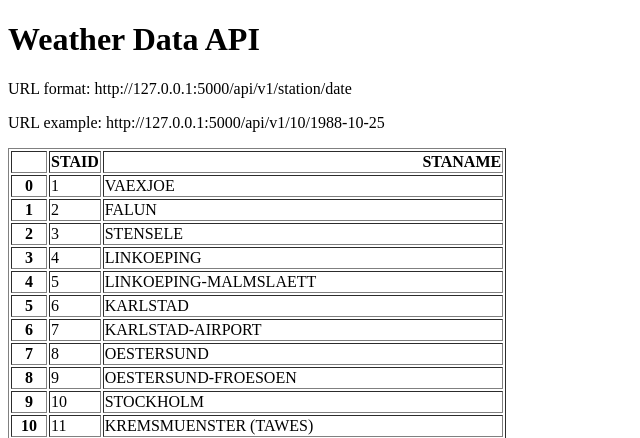
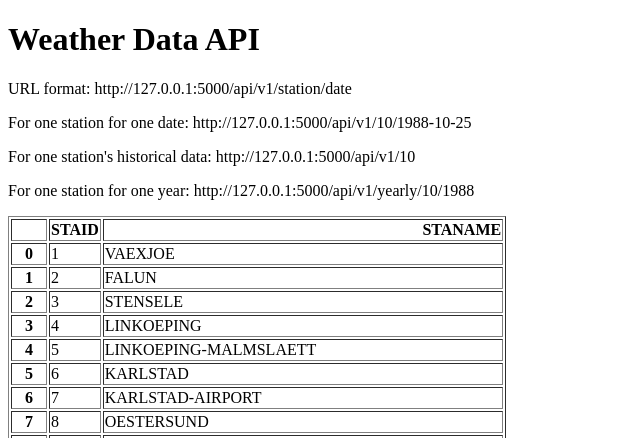
Before and after one commit to jhonatanjk125/weather-api, a Flask app: page / in a window 1280 px wide. Shown: the top 438 px of the page, without its empty margins (0-640 px from the left). Run offline with Flask 3, Linux system fonts and the light colour scheme.

Commit message:
Add URL endpoint for yearly query and historical data.

```diff
--- a/main.py
+++ b/main.py
@@ -13,7 +13,6 @@ def home():
 
 @app.route("/api/v1/<station>/<date>")
 def about(station, date):
-    temperature = 23
     dataframe = pd.read_csv(f"data_small/TG_STAID{str(station).zfill(6)}.txt", skiprows=20, parse_dates=["    DATE"])
     dataframe['TG0'] = dataframe['   TG'].mask(dataframe['   TG'] == -9999, np.nan)
     dataframe['TG'] = dataframe['TG0'] / 10
@@ -22,5 +21,20 @@ def about(station, date):
             "date": date,
             "temperature": temperature}
 
+
+@app.route("/api/v1/<station>")
+def all_data(station):
+    dataframe = pd.read_csv(f"data_small/TG_STAID{str(station).zfill(6)}.txt", skiprows=20, parse_dates=["    DATE"])
+    result = dataframe.to_dict(orient="records")
+    return result
+
+@app.route("/api/v1/yearly/<station>/<date>")
+def yearly(station, date):
+    dataframe = pd.read_csv(f"data_small/TG_STAID{str(station).zfill(6)}.txt", skiprows=20)
+    dataframe["    DATE"] = dataframe["    DATE"].astype(str)
+    result = dataframe[dataframe["    DATE"].str.startswith(str(date))].to_dict(orient="records")
+    return result
+
+
 if __name__ == "__main__":
     app.run(debug=True, port=5000)
--- a/templates/home.html
+++ b/templates/home.html
@@ -7,7 +7,9 @@
 <body>
 <h1>Weather Data API</h1>
 <p>URL format: http://127.0.0.1:5000/api/v1/station/date</p>
-<p>URL example: http://127.0.0.1:5000/api/v1/10/1988-10-25</p>
+<p>For one station for one date: http://127.0.0.1:5000/api/v1/10/1988-10-25</p>
+<p>For one station's historical data: http://127.0.0.1:5000/api/v1/10</p>
+<p>For one station for one year: http://127.0.0.1:5000/api/v1/yearly/10/1988</p>
 <p>{{station_data|safe}}</p>
 </body>
 </html>
```
